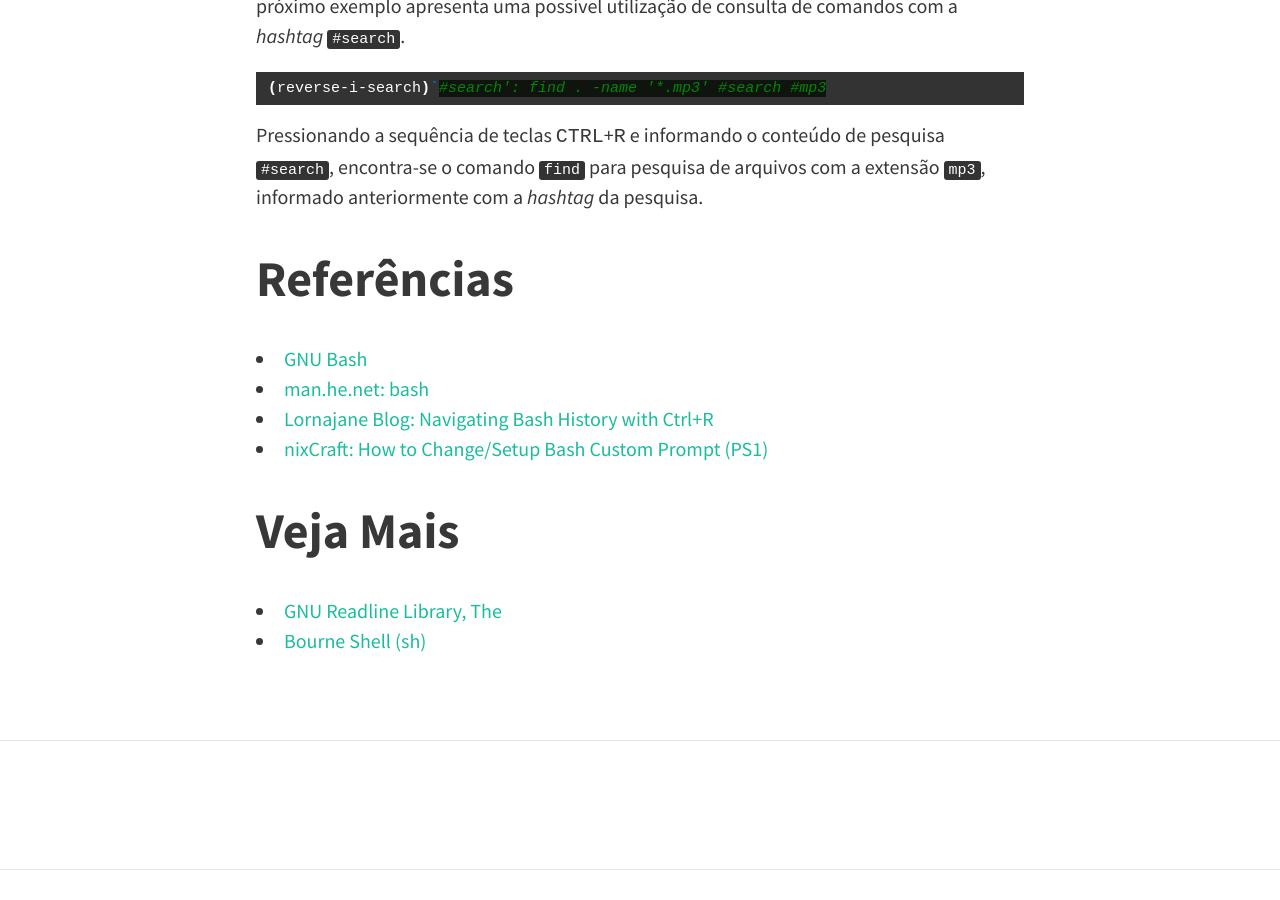
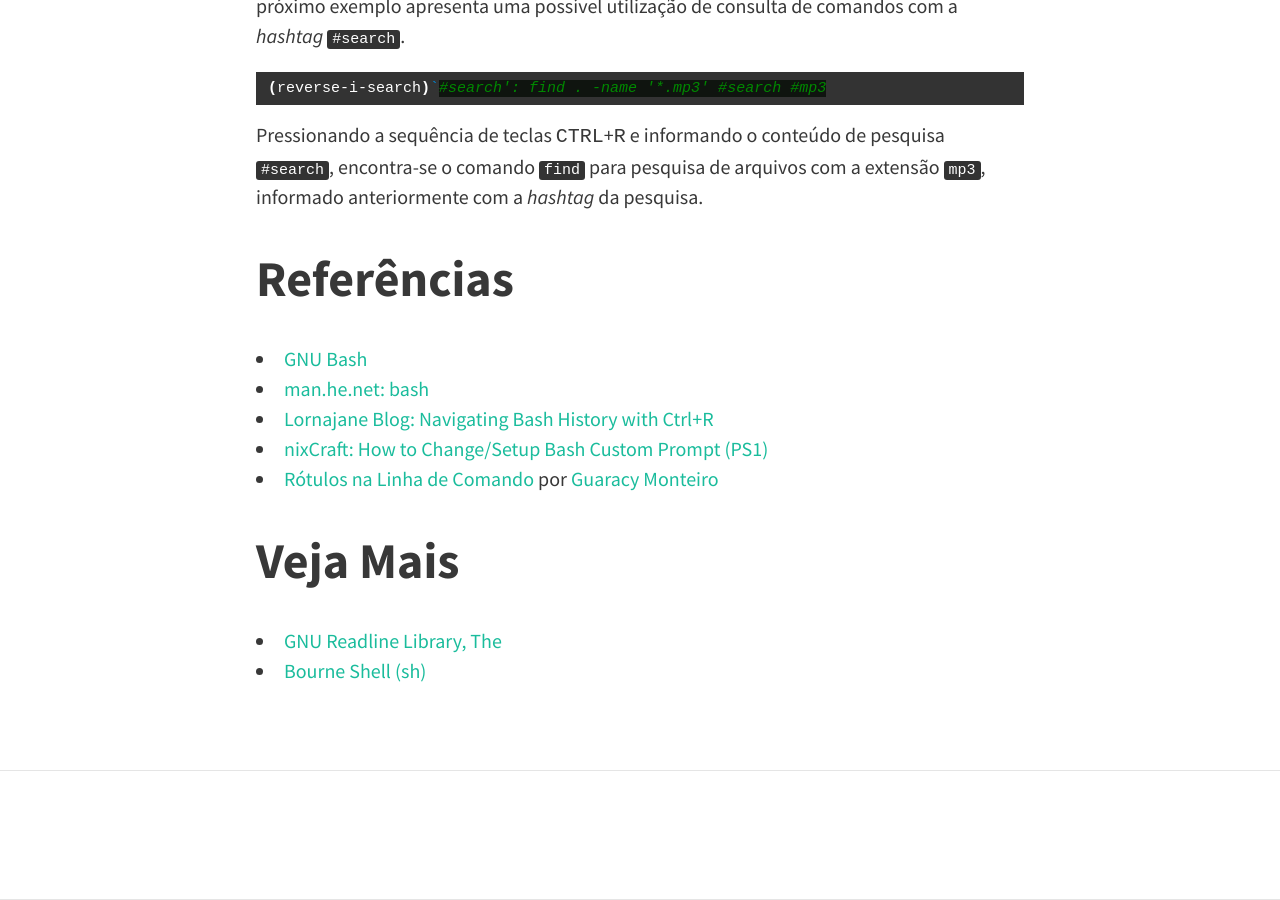
Before and after one commit to wandersonwhcr/wandersonwhcr.github.io, a Jekyll site: the page built from _posts/2017-01-28-expansao-de-historico-no-bash.md, in a window 1280 px wide and 900 px high, scrolled down 4125 px. Built offline with Jekyll 4.4.1, drawn with Linux system fonts in a browser that asks for light colours; nearby versions of some CDN libraries; comment, search, counter and statistics services are not loaded; before the commit the page ends 4995 px from its top, so only the background shows below that.

Commit message:
Adiciona referência para rótulos em comandos

```diff
--- a/_posts/2017-01-28-expansao-de-historico-no-bash.md
+++ b/_posts/2017-01-28-expansao-de-historico-no-bash.md
@@ -135,6 +135,7 @@ Pressionando a sequência de teclas <kbd>CTRL</kbd>+<kbd>R</kbd> e informando o
 * [man.he.net: bash](http://man.he.net/?topic=bash&section=all)
 * [Lornajane Blog: Navigating Bash History with Ctrl+R](https://lornajane.net/posts/2011/navigating-bash-history-with-ctrlr)
 * [nixCraft: How to Change/Setup Bash Custom Prompt (PS1)](https://www.cyberciti.biz/tips/howto-linux-unix-bash-shell-setup-prompt.html)
+* [Rótulos na Linha de Comando](https://guaracy.github.io/posts/rotulos-na-linha-de-comando/) por [Guaracy Monteiro](https://guaracy.github.io/)
 
 # Veja Mais
 
```
